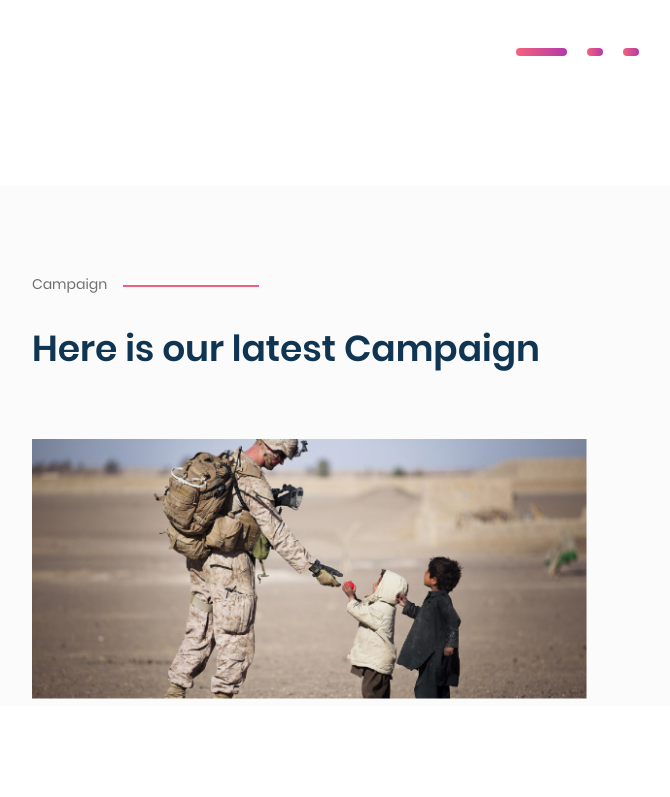
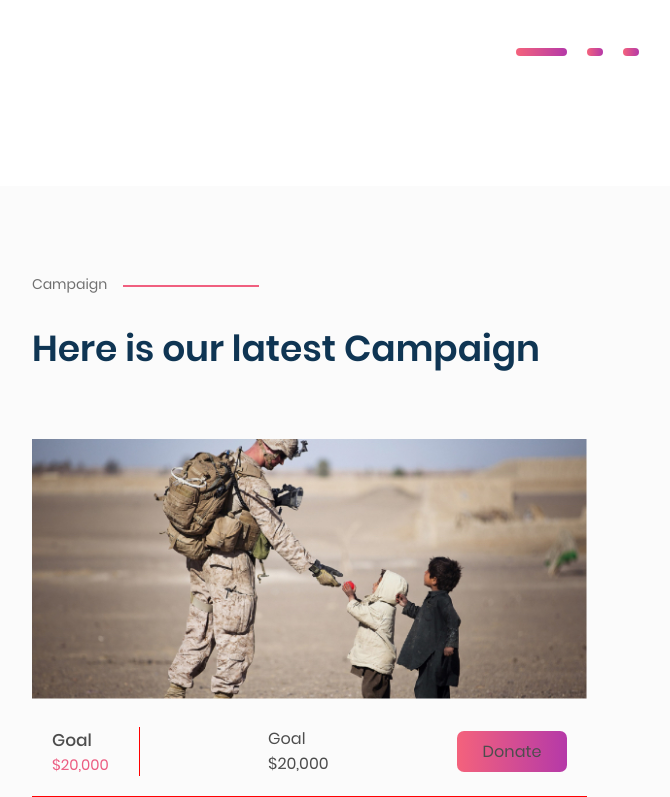
Before and after one commit to Maxegood/Childcare, a plain HTML site: page index.html in a window 1280 px wide. Shown: the part 2026-2823 px from the top of the page, without its empty margins (53-723 px from the left). Before the commit the page ends 2732 px from the top, so only its background shows below. Drawn offline with Linux system fonts and the light colour scheme.

Commit message:
Second commit

```diff
--- a/css/main.css
+++ b/css/main.css
@@ -329,3 +329,25 @@ nav ul li a:hover {
 .compaign-item-left {
   width: 50%;
 }
+.compaign-item-left-goal {
+  display: flex;
+  justify-content: space-between;
+  align-items: center;
+  border-bottom: 1px solid red;
+  padding: 20px 20px 20px 20px;
+}
+.compaign-item-left-goal-goal {
+  border-right: 1px solid red;
+ padding-right: 30px;
+}
+.compaign-item-left-goal-goal span {
+  font-family: "Poppins", sans-serif;
+  font-size: 17px;
+  font-weight: 500;
+  color: #4D4D4D;
+}
+.compaign-item-left-goal-goal p {
+    font-family: "Poppins", sans-serif;
+    font-size: 15px;
+    color: #EC5C81;
+}
--- a/index.html
+++ b/index.html
@@ -115,6 +115,18 @@
 				<div class="compaign-items">
 					<div class="compaign-item-left">
 					<img src="img/soldier.jpg" alt="">
+					<div class="compaign-item-left-goal">
+						<div class="compaign-item-left-goal-goal">
+							<span>Goal</span>
+							<p>$20,000</p>
+						</div>
+						<div class="compaign-item-left-goal-raised">
+							<span>Goal</span>
+							<p>$20,000</p>
+						</div>
+						<div class="compaign-item-left-goal-button button">Donate</div>
+
+					</div>
 					</div>
 
 					<div class="compaign-item-right">
```
